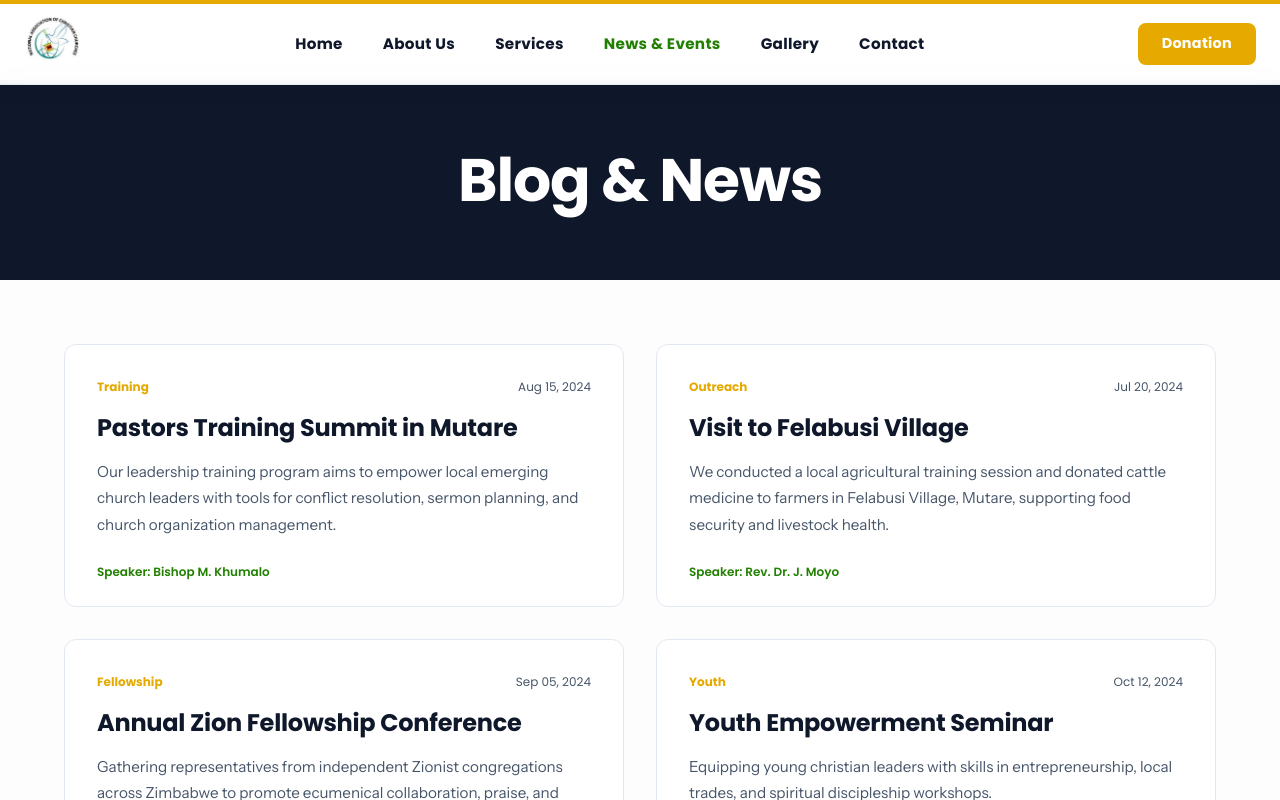
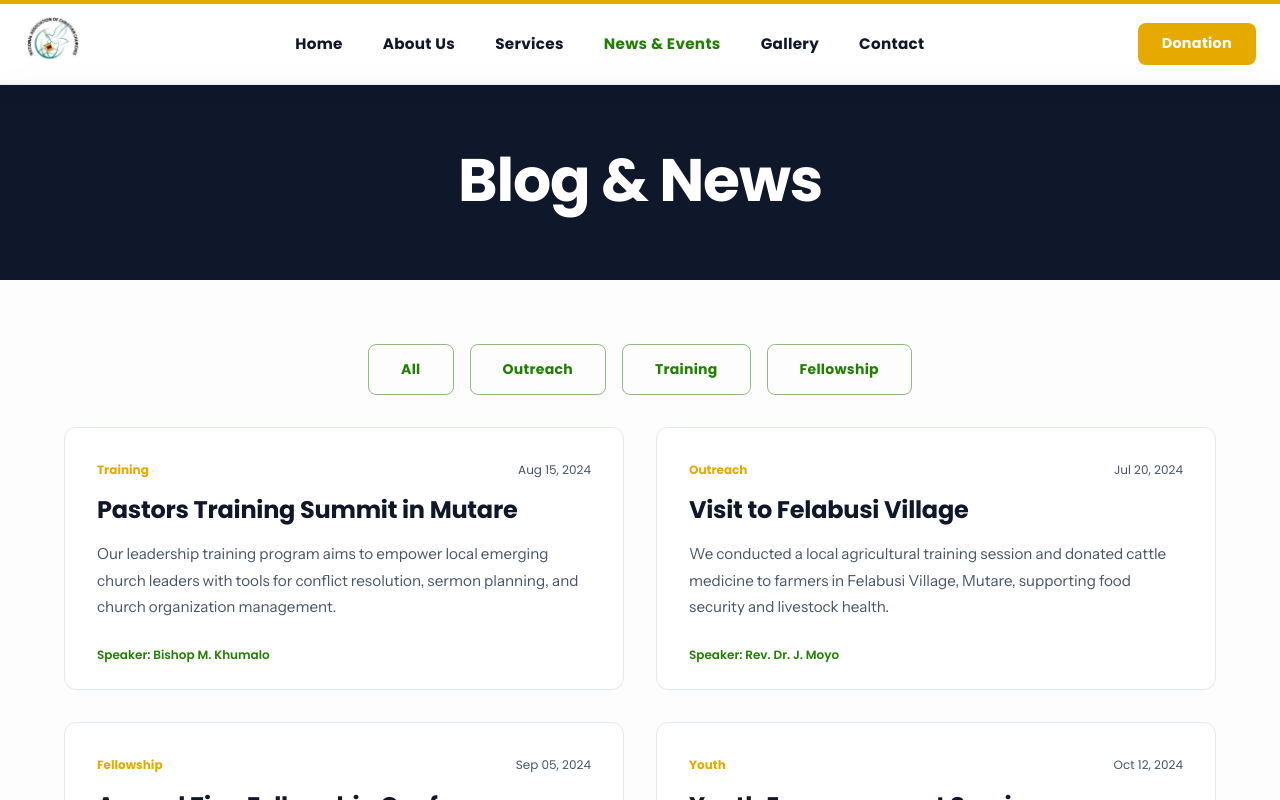
Before and after one commit to tonderaikawere/nacczw, a React (Vite) app: page /blog in a window 1280 px wide. Shown: the top 800 px of the page. Built offline with nearby package versions, Linux system fonts and the light colour scheme; a web font is replaced by a local one.

Commit message:
content: add category filter categories tabs layout inside Blog page

```diff
--- a/src/pages/Blog/Blog.tsx
+++ b/src/pages/Blog/Blog.tsx
@@ -20,6 +20,13 @@ const Blog: React.FC = () => {
         </Typography>
       </Box>
       <Container maxWidth="lg" sx={{ py: 8 }}>
+        <Box sx={{ display: 'flex', gap: 2, mb: 4, flexWrap: 'wrap', justifyContent: 'center' }}>
+          {["All", "Outreach", "Training", "Fellowship"].map((cat) => (
+            <Button key={cat} variant="outlined" color="primary" sx={{ borderRadius: 1 }}>
+              {cat}
+            </Button>
+          ))}
+        </Box>
         <Grid container spacing={4}>
           {allPosts.map((post, index) => (
             <Grid item xs={12} md={6} key={index}>
```
